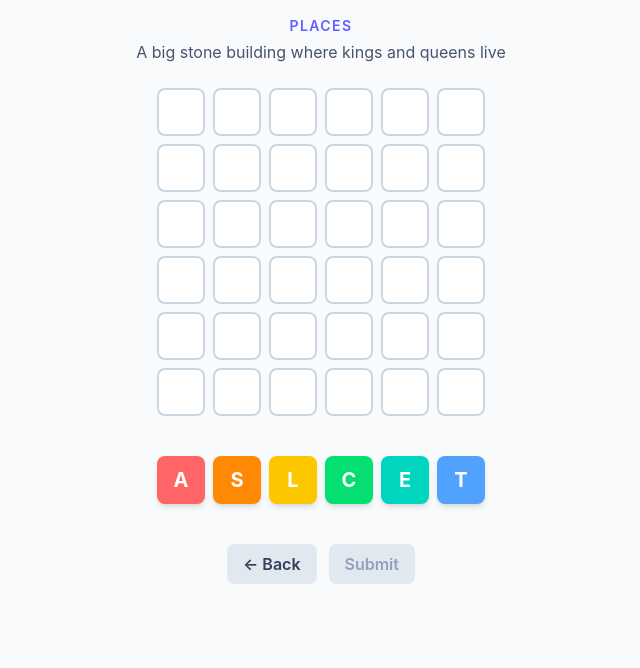
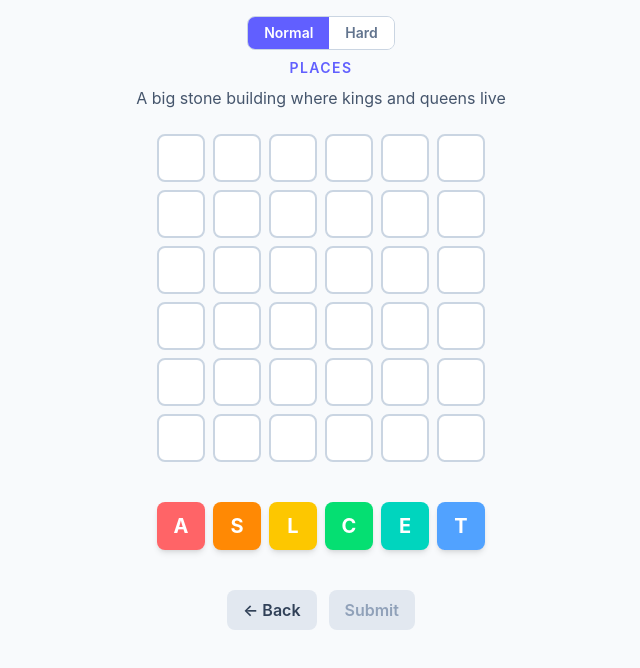
Before and after one commit to dirkcallaway/daily-kids-games, a Nuxt app: page /unscramble in a window 1280 px wide. Shown: the top 668 px of the page, without its empty margins (319-959 px from the left). Built offline with nearby package versions, Linux system fonts and the light colour scheme.

Commit message:
Added hard mode toggle and persist it in localStorage

```diff
--- a/app/components/unscramble/GameBoard.vue
+++ b/app/components/unscramble/GameBoard.vue
@@ -1,4 +1,5 @@
 <script setup lang="ts">
+import type { GameMode } from '~/types/game';
 import { useGameState } from '~/composables/useGameState';
 import { useWordOfDay } from '~/composables/useWordOfDay';
 
@@ -6,8 +7,16 @@ const { state, initGame, placeTile, removeLast, submitGuess } = useGameState();
 const { wordEntry, dateKey } = useWordOfDay();
 
 onMounted(() => {
-  initGame('normal', wordEntry, dateKey);
+  const savedMode = (localStorage.getItem('unscramble-mode-pref') ?? 'normal') as GameMode;
+  initGame(savedMode, wordEntry, dateKey);
 });
+
+function switchMode(newMode: GameMode) {
+  localStorage.setItem('unscramble-mode-pref', newMode);
+  initGame(newMode, wordEntry, dateKey);
+};
+
+const hasStarted = computed(() => state.guesses.length > 0);
 
 const emptyRowCount = computed(() =>
   Math.max(0, state.maxGuesses - state.guesses.length - 1)
@@ -22,11 +31,22 @@ const allSlotsFilled = computed(() =>
   <div class="flex flex-col items-center gap-6 p-4 max-w-md mx-auto">
 
     <!-- Header -->
-    <div class="text-center">
-      <p class="text-sm font-semibold text-indigo-500 uppercase tracking-widest">
-        {{ state.wordEntry.theme }}
-      </p>
-      <p class="text-slate-600 mt-1">{{ state.wordEntry.clue }}</p>
+    <div class="flex flex-col items-center gap-2 w-full">
+      <UnscrambleModeToggle
+        :mode="state.mode"
+        :has-started="hasStarted"
+        @switch="switchMode"
+      />
+      <template v-if="state.mode === 'normal'">
+        <p class="text-sm font-semibold text-indigo-500 uppercase tracking-widest">
+          {{ state.wordEntry.theme }}
+        </p>
+        <p class="text-slate-600 text-center">{{ state.wordEntry.clue }}</p>
+      </template>
+      <template v-else>
+        <p class="text-sm font-semibold text-rose-500 uppercase tracking-widest">Hard Mode</p>
+        <p class="text-slate-400 text-sm text-center">No clues. Figure it out!</p>
+      </template>
     </div>
 
     <!-- Guess rows -->
--- /dev/null
+++ b/app/components/unscramble/ModeToggle.vue
@@ -0,0 +1,40 @@
+<script setup lang="ts">
+import type { GameMode } from '~/types/game';
+
+const props = defineProps<{
+  mode: GameMode;
+  hasStarted: boolean;
+}>();
+
+const emit = defineEmits<{
+  switch: [mode: GameMode];
+}>();
+
+function trySwitch(newMode: GameMode) {
+  if (newMode === props.mode) return;
+  if (props.hasStarted) {
+    const confirmed = confirm('Switch mode? Your current game progress will be lost.');
+    if (!confirmed) return;
+  }
+  emit('switch', newMode);
+}
+</script>
+
+<template>
+  <div class="flex rounded-lg overflow-hidden border border-slate-300 text-sm font-semibold">
+    <button
+      class="px-4 py-1.5 transition-colors"
+      :class="mode === 'normal' ? 'bg-indigo-500 text-white' : 'bg-white text-slate-500'"
+      @click="trySwitch('normal')"
+    >
+      Normal
+    </button>
+    <button
+      class="px-4 py-1.5 transition-colors"
+      :class="mode === 'hard' ? 'bg-rose-500 text-white' : 'bg-white text-slate-500'"
+      @click="trySwitch('hard')"
+    >
+      Hard
+    </button>
+  </div>
+</template>
```
